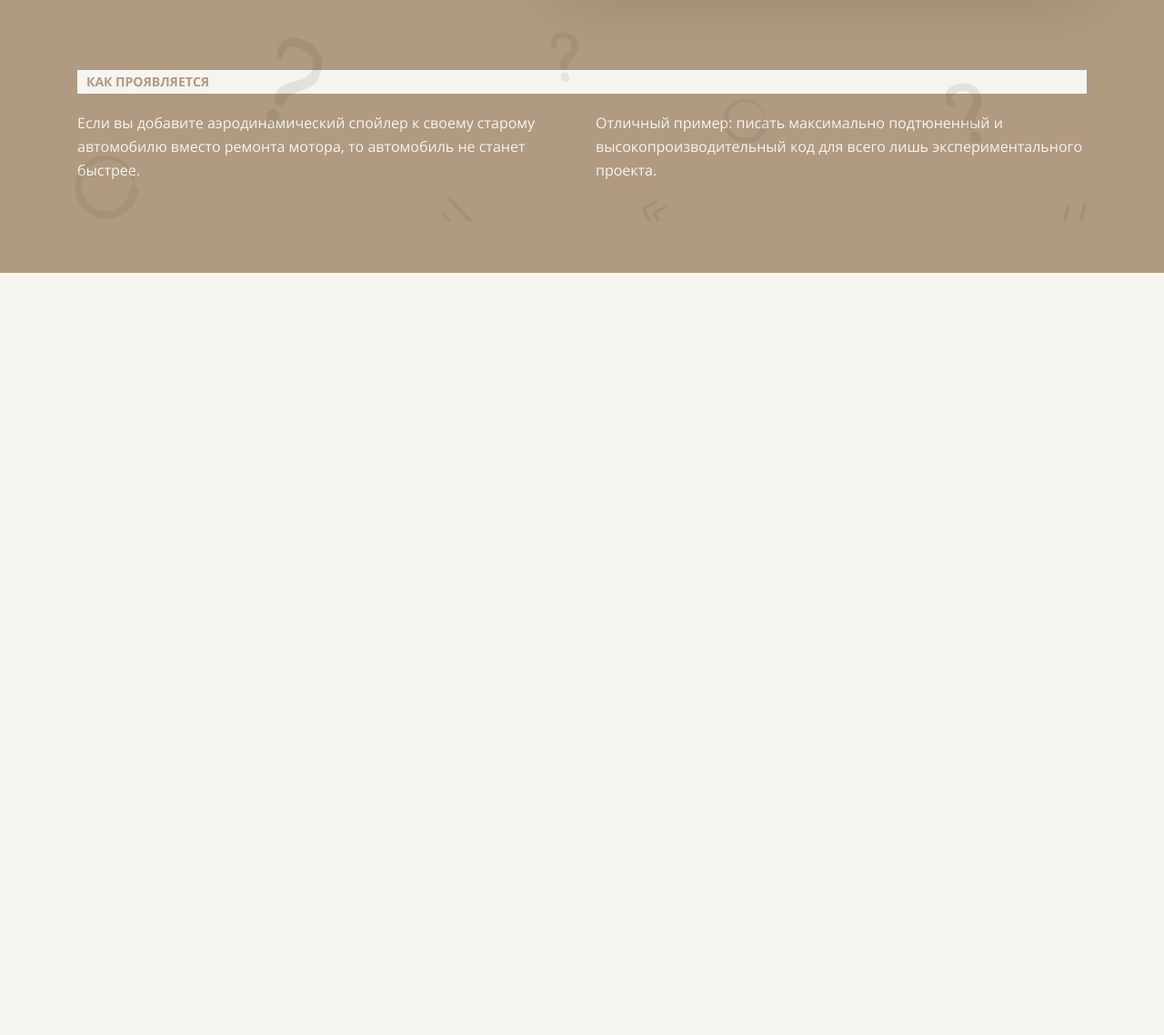
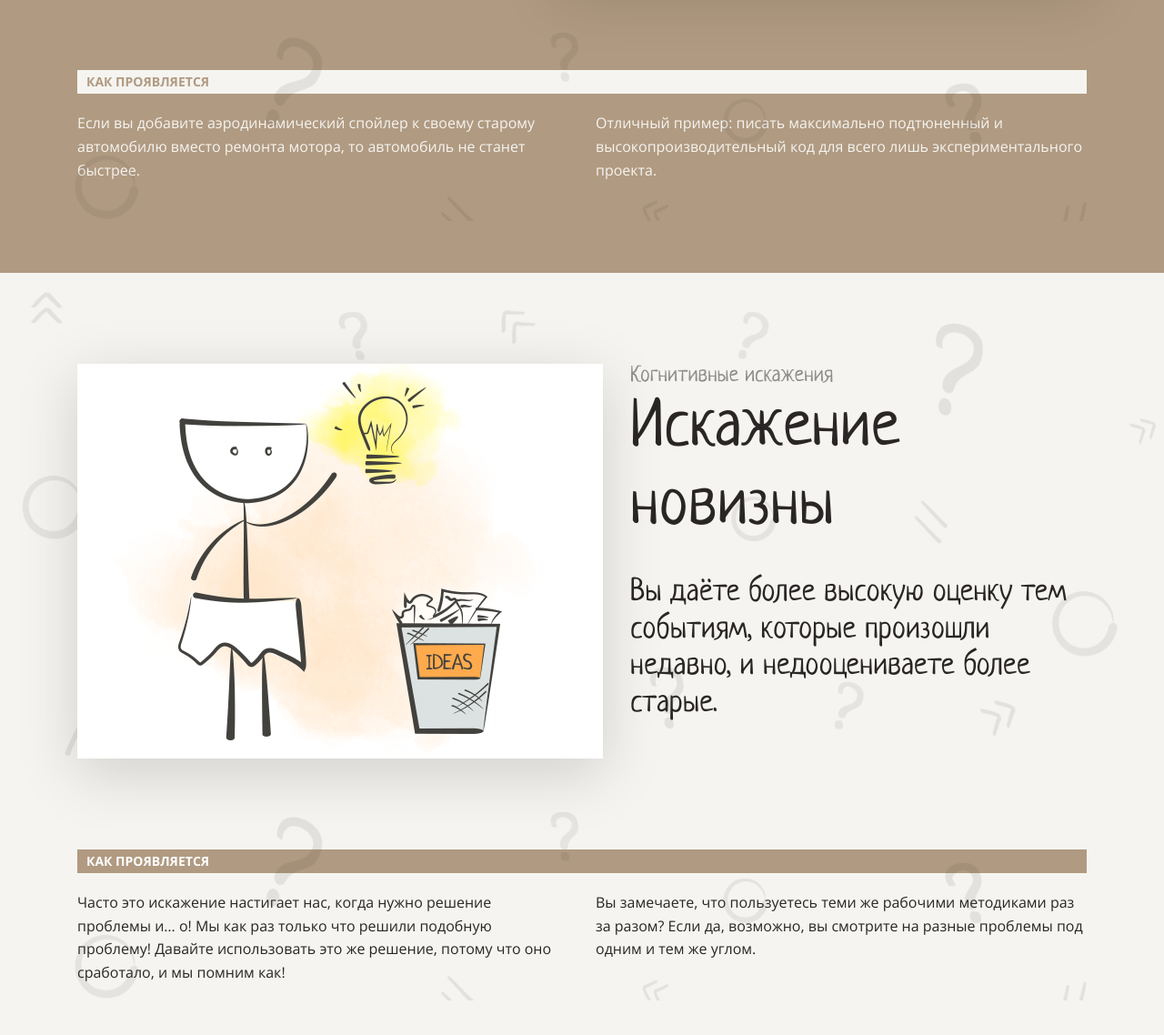
Before and after one commit to bril95/layout-designer-project-58, a website: page src/index.html in a window 1280 px wide. Shown: the part 4142-5280 px from the top of the page at 91% size. Before the commit the page ends 4442 px from the top, so only its background shows below. Drawn offline with Linux system fonts and the light colour scheme.

Commit message:
added distortion-of-novelt section

```diff
--- a/src/index.html
+++ b/src/index.html
@@ -142,6 +142,29 @@
                 </div>
             </div>
         </div>
+        <div class="distortion-of-novelt backgroundImg" id="distortion-of-novelt">
+            <div class="content content_distortion-of-novelt content_effect">
+                <div class="intro">
+                    <img src="../images/3.png" alt="Image distortion-of-novelt" class="imageEffect">
+                    <div class="details lightDetails">
+                        <span class="text-title lightDetailsTitle">Когнитивные искажения</span>
+                        <h1>Искажение новизны</h1>
+                        <h3>Вы даёте более высокую оценку тем событиям, которые произошли недавно, и недооцениваете более старые.</h3>
+                    </div>
+                </div>
+                <div class="description">
+                    <span class="descriptionTitle light">КАК ПРОЯВЛЯЕТСЯ</span>
+                    <div class="descriptionText">
+                        <div class="column">
+                            <p class="columnText">Часто это искажение настигает нас, когда нужно решение проблемы и… о! Мы как раз только что решили подобную проблему! Давайте использовать это же решение, потому что оно сработало, и мы помним как!</p>
+                        </div>
+                        <div class="column">
+                            <p class="columnText">Вы замечаете, что пользуетесь теми же рабочими методиками раз за разом? Если да, возможно, вы смотрите на разные проблемы под одним и тем же углом.</p>
+                        </div>
+                    </div>
+                </div>
+            </div>
+        </div>
     </main>
 
     <footer>
```
